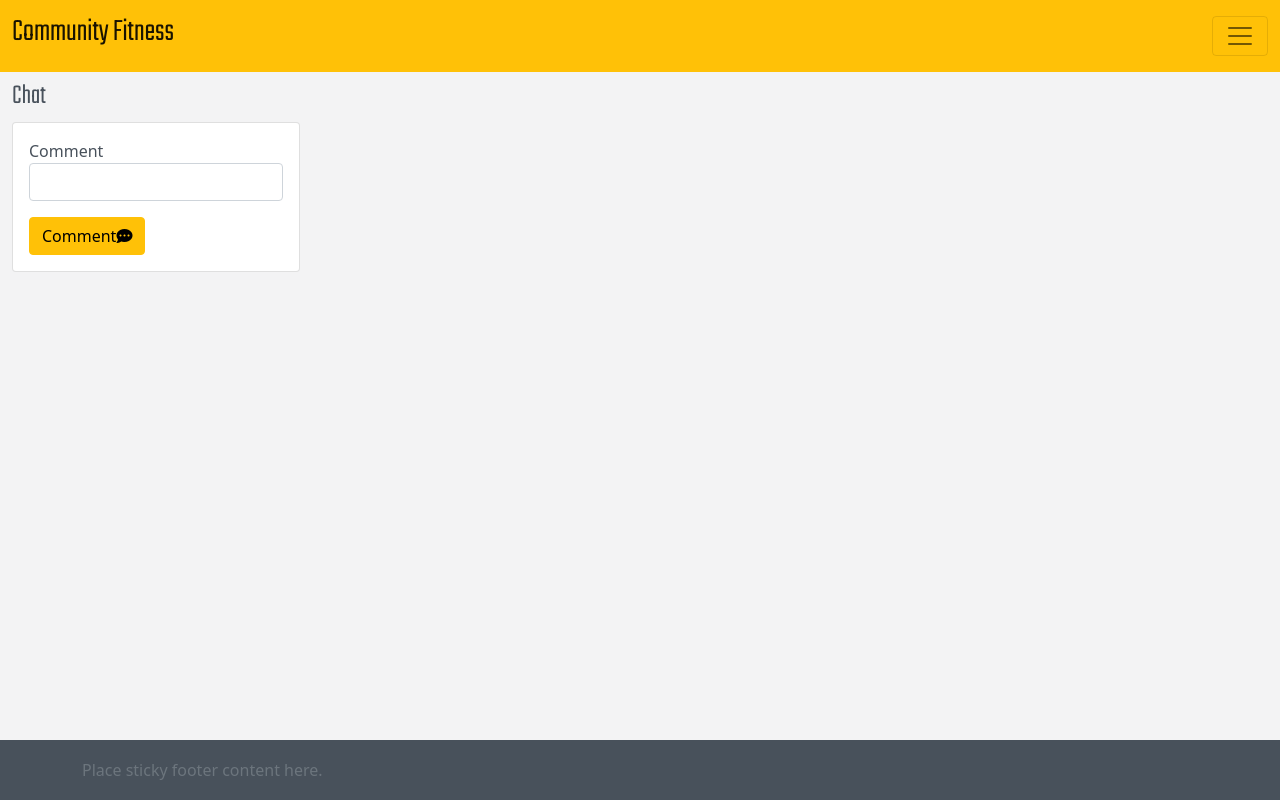
After one commit to BarryBeics/Project-Three, a Flask app: page /chat in a window 1280 px wide. The commit adds this page. Run offline with Flask 2, Linux system fonts and the light colour scheme; the visitor is signed in with stand-in values (Sample User, id 1); data comes from the database, SQL or seed files in the repository; data that the repository does not hold is empty; some libraries are stand-ins or nearby versions.

Commit message:
Add chat functionality

```diff
--- a/fitnesstracker/routes.py
+++ b/fitnesstracker/routes.py
@@ -114,7 +114,7 @@ def post_activity():
 @app.route("/view_activity")
 def view_activity():
     activities = Activity_log.query.filter_by(user_id=session["user"]).all()
-    #access = Users_info.query.filter_by(user_id=session["user"]).all()
+    #access = Users.query.filter_by(user_id=session["user"]).all()
     return render_template("view_activity.html", activities=activities)
 
 
@@ -209,3 +209,24 @@ def settings(user_id):
         return redirect(url_for(
                             "profile", user_id=session["user"]))
     return render_template("settings.html", settings=settings)
+
+
+# comments
+@app.route("/chat", methods=["GET", "POST"])
+def chat():
+    group = Users.query.filter_by(user_id=session["user"]).all()
+    group_name=group[0].group_name
+    comments = Chat_log.query.filter_by(group_name=group_name).all()
+    if request.method == "POST":
+        # check group name to see if user already exisits in db
+        group = Users.query.filter_by(user_id=session["user"]).all()
+
+        comment = Chat_log(
+            user_id=session["user"],
+            comment=request.form.get("comment"),
+            group_name=group_name
+        )
+        db.session.add(comment)
+        db.session.commit()
+        return redirect(url_for("chat"))
+    return render_template("chat.html", comments=comments)
--- a/fitnesstracker/static/css/style.css
+++ b/fitnesstracker/static/css/style.css
@@ -104,3 +104,12 @@ body {
 .popover-header {
    background-color: #FDDA0D;
 }
+
+
+.data_dark p {
+  color: #859583;
+}
+
+.data-block {
+  border: solid 1px #197b7b;
+}
--- /dev/null
+++ b/fitnesstracker/templates/chat.html
@@ -0,0 +1,44 @@
+{% extends "base.html" %}
+{% block content %}
+<h3 class="center-align light-blue-text text-darken-4">Chat</h3>
+<!-- Loop to Display data for the comments -->
+<div>
+    {% for comment in comments %}
+    <div class="row data-block">
+        <div class="col-6"><span>{{ comment.user_id }}</span></div>
+        <div class="col-6 data_dark">
+          <p>Date: {{ comment.date }}</p>
+        </div> <!-- data-dark -->
+        <div class="col-12">
+          <p> {{ comment.comment }}</p>
+        </div>
+    </div>  <!-- row -->
+  </div>  <!-- options-form-item-full -->
+  {% endfor %}
+
+
+<div class="row">
+    <div class="col">
+
+        <form method="POST" action="{{ url_for('chat') }}">
+            <div class="card" style="width: 18rem;">
+                <div class="card-body">
+                    <!-- distance -->
+                    <div class="mb-3">
+                        <label for="comment">Comment</label>
+                        <input type="text" name="comment" minlength="3" maxlength="150"
+                         class="form-control" id="comment" aria-describedby="comment" required>
+                    </div>
+                    <!-- Submit -->
+                    <button type="submit" class="btn btn-warning">Comment<i class="fas fa-comment-dots"
+                            aria-hidden="true"></i></button>
+                </div>
+            </div>
+        </form>
+    </div>
+</div>
+
+
+
+
+{% endblock %}
--- a/fitnesstracker/templates/map.html
+++ b/fitnesstracker/templates/map.html
@@ -16,7 +16,7 @@
             </a>
         </li>
         <li class="col-3  list-inline-item main-menuitem">
-            <a href="" class="hvr-push"><i class="fas fa-comment-dots"
+            <a href="{{ url_for('chat') }}" class="hvr-push"><i class="fas fa-comment-dots"
                     aria-hidden="true"></i>
                 <div class="d-none d-sm-block"><span>Comments</span></div>
             </a>
```
